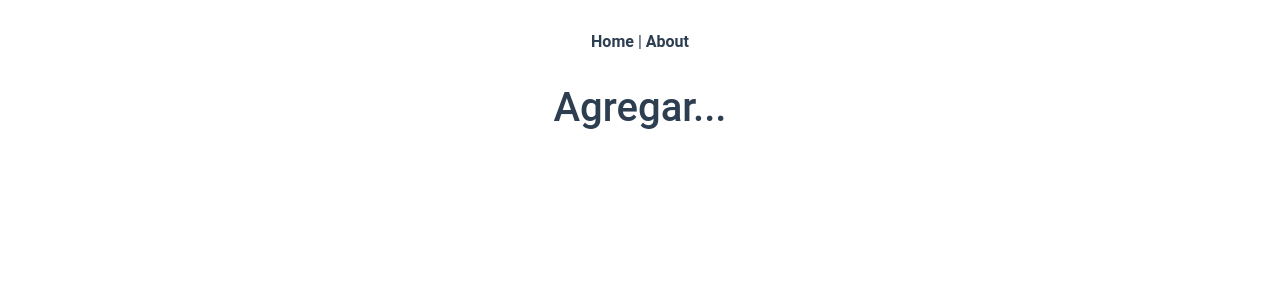
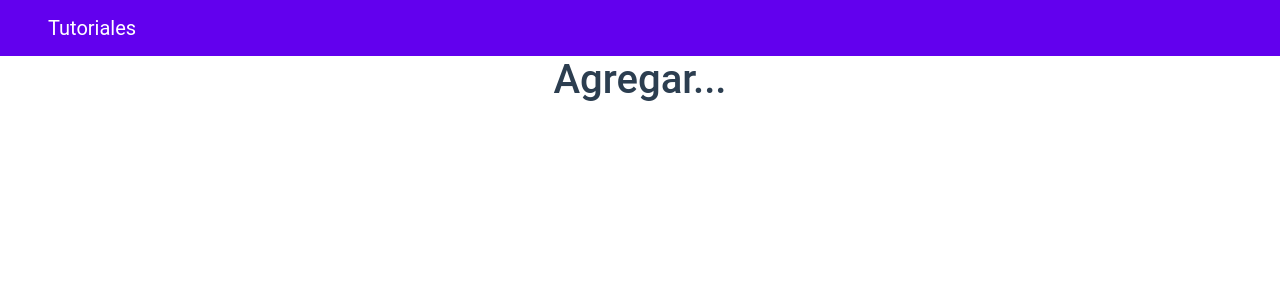
Before and after one commit to Anasu/rayenSalud, a Vue app: page /agregar in a window 1280 px wide. Shown: the top 300 px of the page. Built offline with nearby package versions, Linux system fonts and the light colour scheme.

Commit message:
Se agrega navbar

```diff
--- a/src/App.vue
+++ b/src/App.vue
@@ -1,13 +1,21 @@
 <template>
   <div id="app">
-    <div id="nav">
-      <router-link to="/">Home</router-link> |
-      <router-link to="/about">About</router-link>
-    </div>
+    <navbar></navbar>
+
     <router-view/>
   </div>
 </template>
 
+<script>
+import Navbar from './components/Navbar'
+
+export default {
+  name:"Tutoriales",
+  components: {
+    Navbar,
+  }
+}
+</script>
 
 <style lang="scss">
 #app {
@@ -23,7 +31,6 @@
 
   a {
     font-weight: bold;
-    color: #2c3e50;
 
     &.router-link-exact-active {
       color: #42b983;
--- /dev/null
+++ b/src/components/Navbar.vue
@@ -0,0 +1,22 @@
+<template>
+  <div>
+  <b-navbar toggleable="lg" class="navigation--color">
+    <b-navbar-brand :to="{name:'Home'}">Tutoriales</b-navbar-brand>
+  </b-navbar>
+</div>
+</template>
+
+<style lang="scss" scoped>
+.navigation--color {
+  background-color: #6200EE;
+
+  a{
+    color: #FFF;
+    margin-left: 2rem;
+
+    &:visited {
+      color: #FFF;
+    }
+  }
+}
+</style>
```
